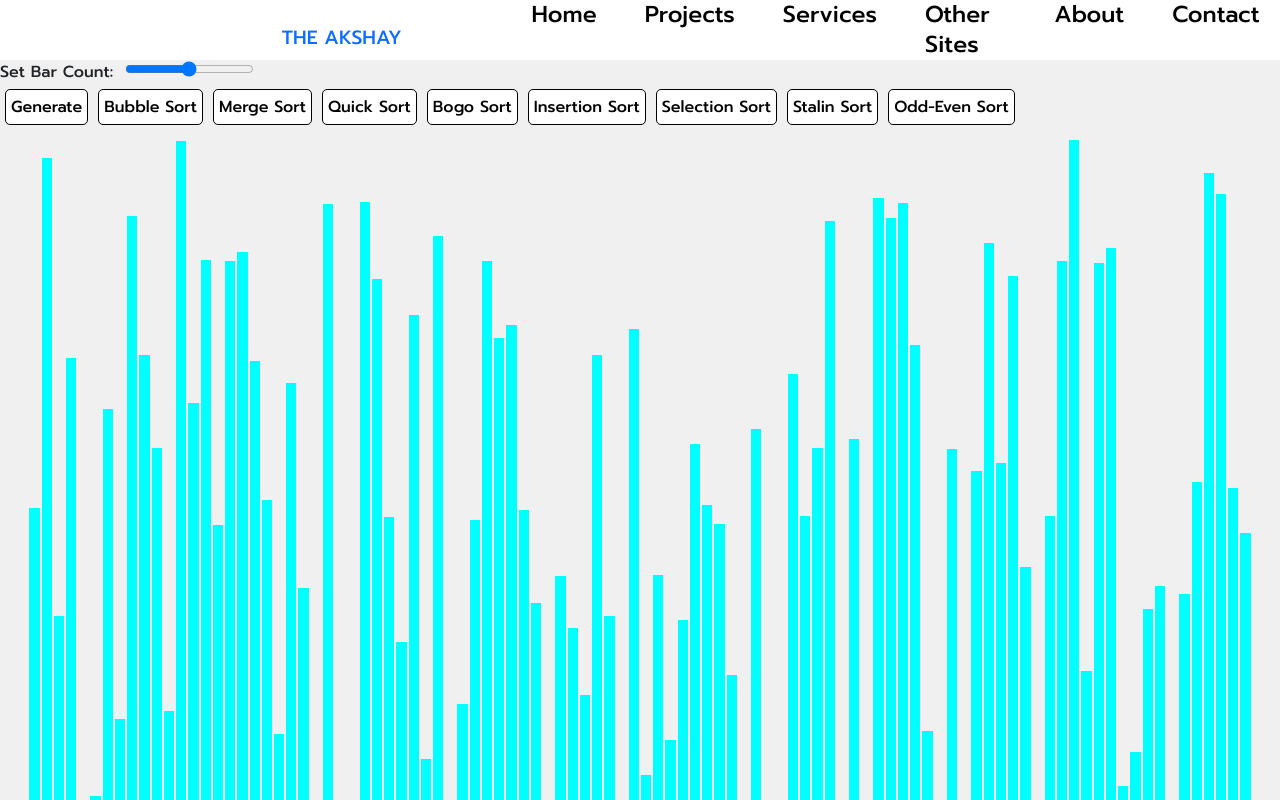
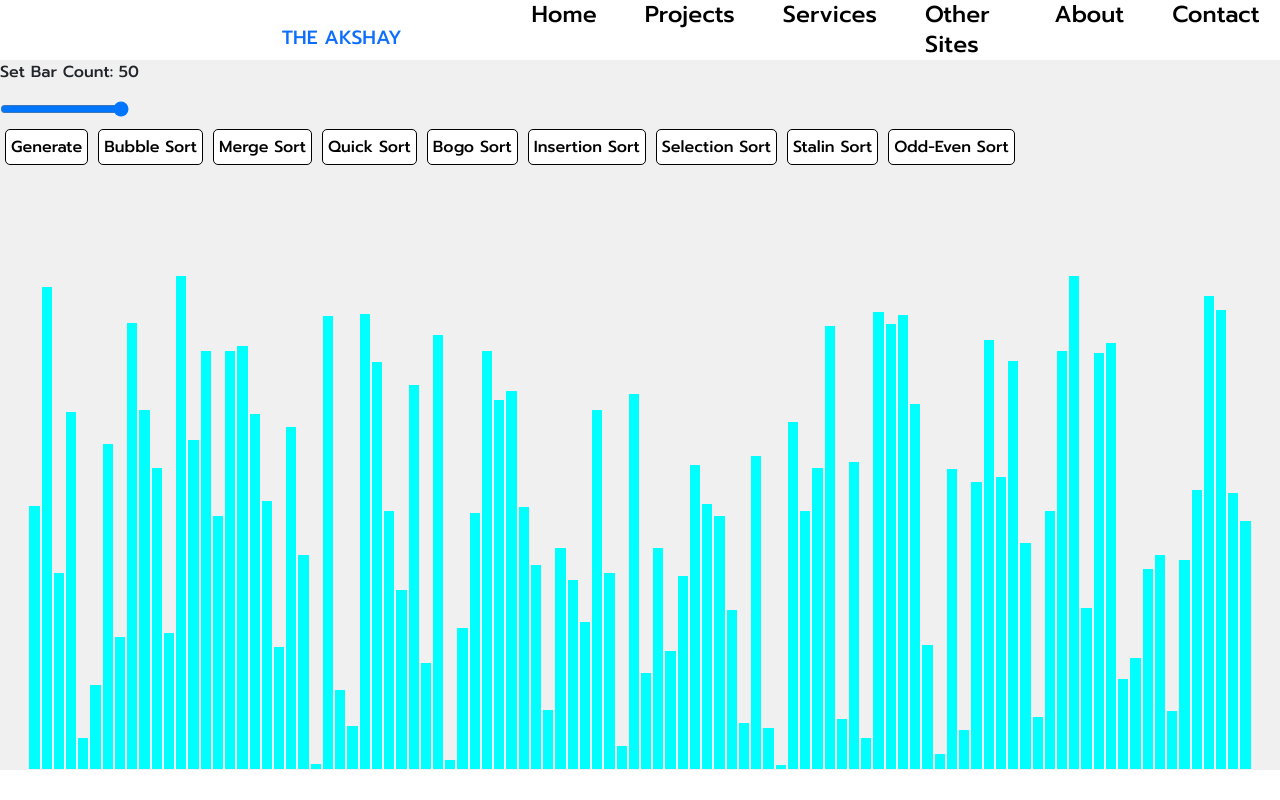
Before and after one commit to Akshayaap/algo-visualizer, a React (Create React App) app: page /sorting in a window 1280 px wide. Shown: the top 800 px of the page. Built offline with nearby package versions, Linux system fonts and the light colour scheme.

Commit message:
#11 basic design

```diff
--- a/src/pages/VisualSort.js
+++ b/src/pages/VisualSort.js
@@ -16,8 +16,9 @@ class VisualSort extends Component {
     }
 
     setBar = () => {
-        let value = document.querySelector('#barCount').value;
+        let value = document.querySelector('#barCountSlider').value;
         this.size = value;
+        document.querySelector('#barCountValue').innerHTML = 'Set Bar Count: '+value;
     }
 
     render() {
@@ -32,8 +33,8 @@ class VisualSort extends Component {
                     </div>
                 </center>
                 <div>
-                    <span>Set Bar Count:</span>&nbsp;&nbsp;
-                    <input type="range" id='barCount' onChange={()=>this.setBar()}/>
+                    <p id='barCountValue'>Set Bar Count: 50</p>
+                    <input type="range" id='barCountSlider' min={0} max={50} onChange={()=>this.setBar()}/>
                 </div>
                 <div className='control'>
                     <button onClick={() => {if(!this.sim.isRunnning){this.sim.shuffle()}}}>Generate</button>
--- a/src/pages/sorting.css
+++ b/src/pages/sorting.css
@@ -5,7 +5,7 @@
 
 .visual {
     width: 100%;
-    height: 800px;
+    height: 600px;
     display: flex;
     flex-direction: row;
     justify-content: center;
--- a/src/sim/Sorting.js
+++ b/src/sim/Sorting.js
@@ -36,7 +36,7 @@ class Sorting {
     generateArray() {
         this.array = [];
         for (let i = 0; i < this.size; i++) {
-            this.array.push(Math.floor(Math.random() * 800) + 1);
+            this.array.push(Math.floor(Math.random() * 500) + 1);
         }
     }
 
```
